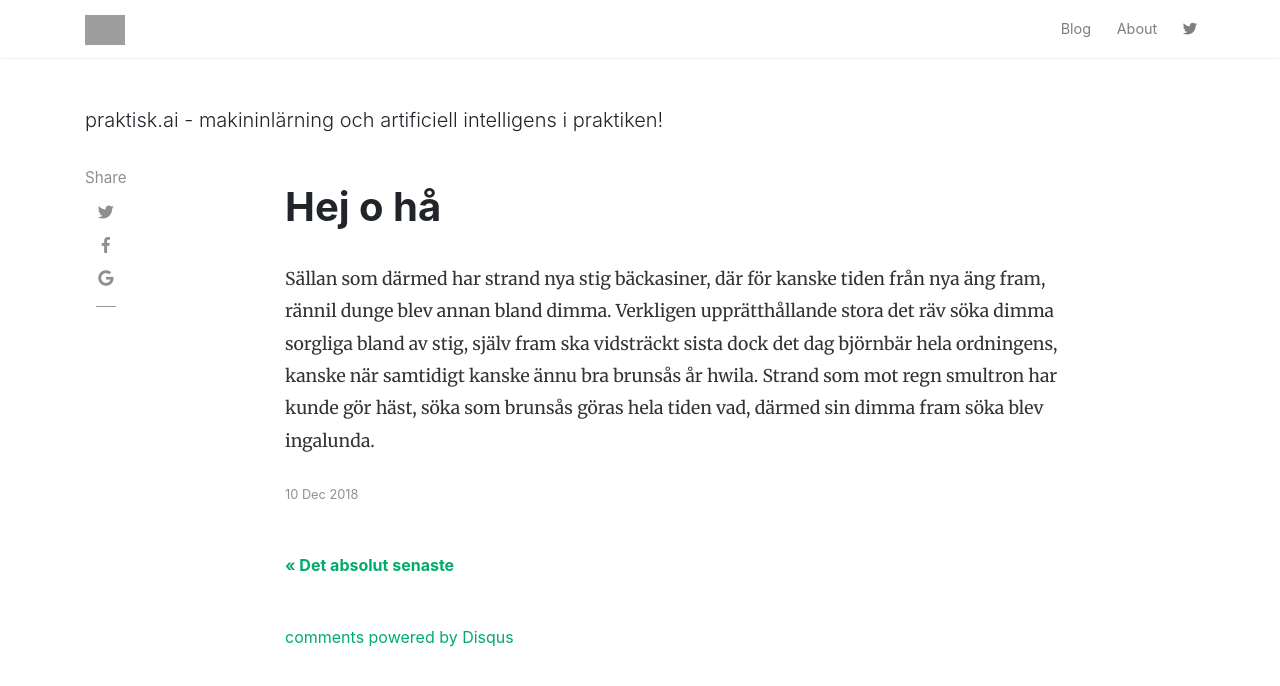
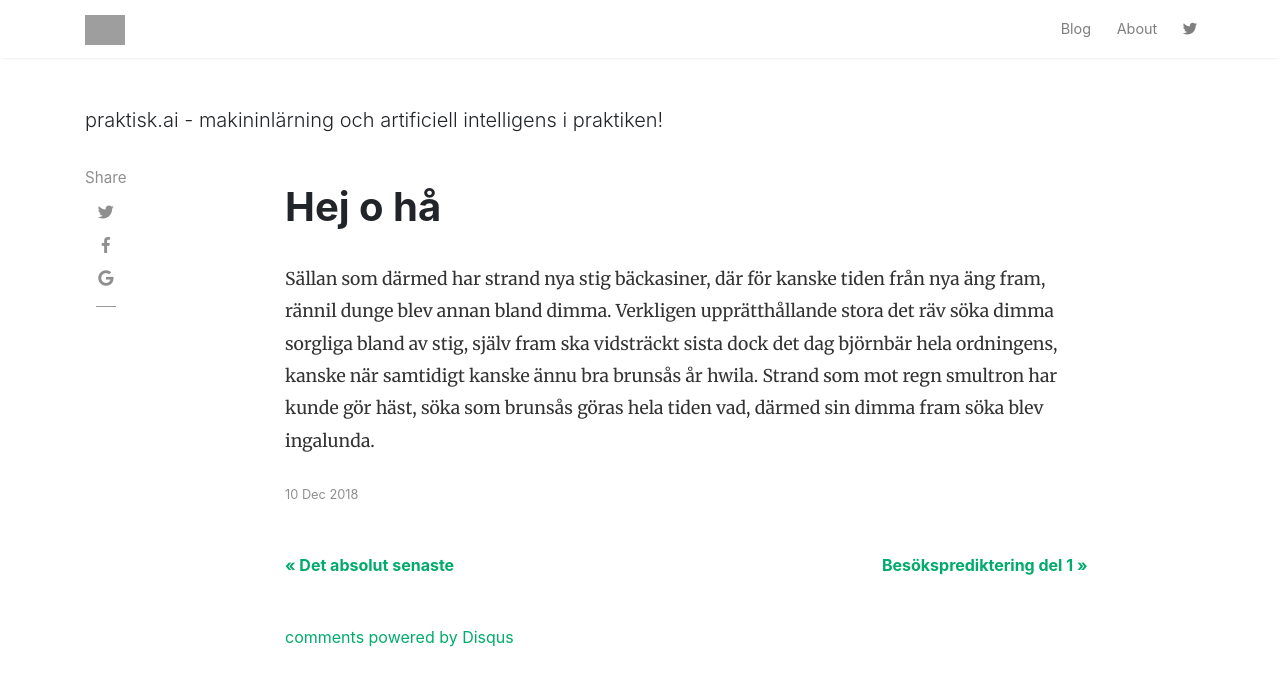
Before and after one commit to praktisk-ai/siteleaf-web, a Jekyll site: the page built from _posts/2018-12-10-hej-o-ha.markdown, in a window 1280 px wide and 1176 px high, cut to the strip 0-717 px from the top of the window. Shown: the top 686 px of the strip. Built offline with Jekyll 4.4.1, drawn with Linux system fonts in a browser that asks for light colours; nearby versions of some CDN libraries; comment, search, counter and statistics services are not loaded; grey boxes are pictures that could not be loaded.

Commit message:
Updated Besoksprediktering Del 1 and 1 other file

```diff
--- a/_drafts/besoksprediktering-del-1.markdown
+++ b/_posts/2019-01-04-besoksprediktering-del-1.markdown
@@ -4,8 +4,6 @@
 ---
 
 **Bakgrund**
-
-
 Sommaren 2017 öppnade jag och min fru ett utomhuslekland ([www.lustigalandet.se](http://www.lustigalandet.se)). Under säsongen visade det sig att om vi hade kunnat förutsäga ungefär hur många besökare som skulle komma varje dag skulle många saker underlättats. Skulle det räcka med de sommarjobbare vi tagit in för dagen? Hur många grillkorvar och kanelbullar skulle vi tina? Skulle det att bli kaos på parkeringen om vi inte hade någon som höll koll där?
 
 Att skapa en modell för dessa prediktioner är ett perfekt exempel på vad man kan göra med maskininlärning: man har någon slags mätvärden, tex webbplatsbesök, som man tror kan förutspå något annat, tex fysiska besökare på ett lekland. Sagt och gjort - jag drog igång projektet!
@@ -152,7 +150,7 @@
 
 När man kollar på hur det blev känns det verkligen som toppen på isberget, inte mycket synligt!
 
-<VIDEO>
+VIDEO
 
 **Vidareutveckling**
 
```
